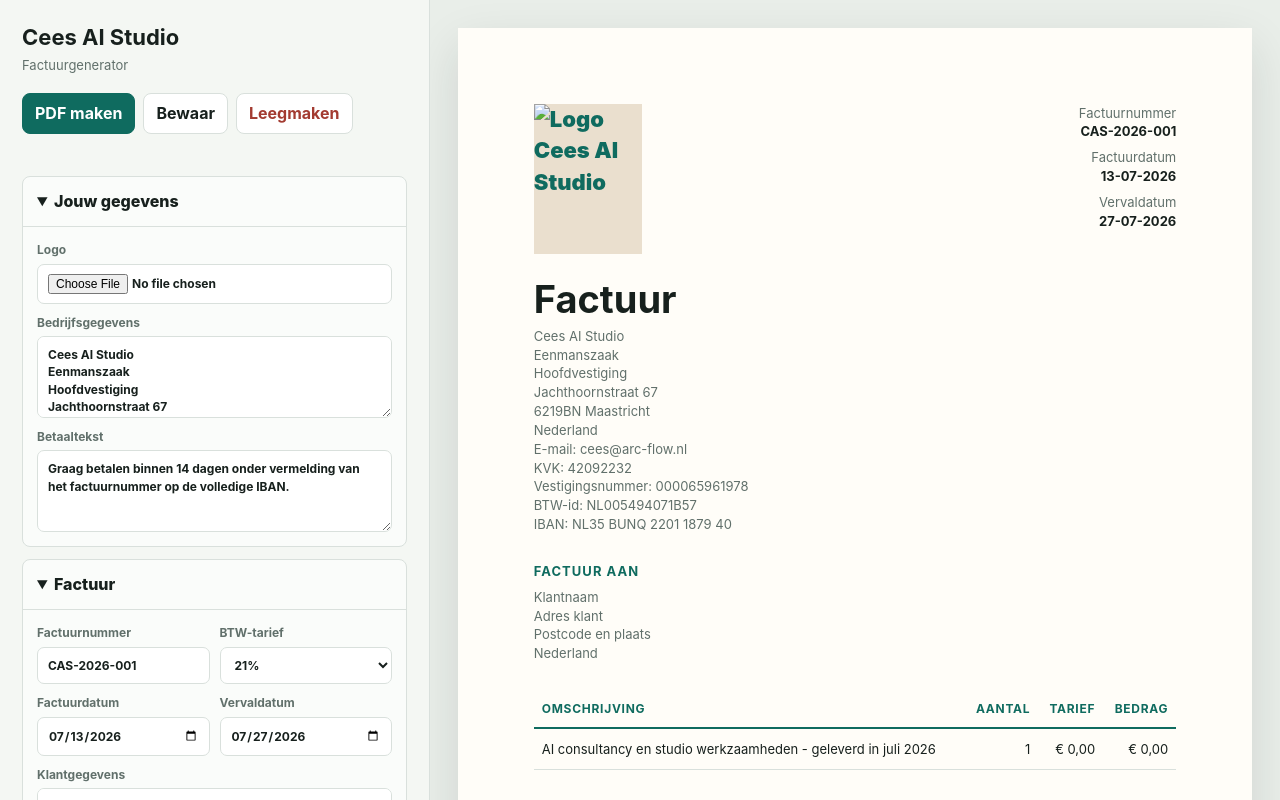
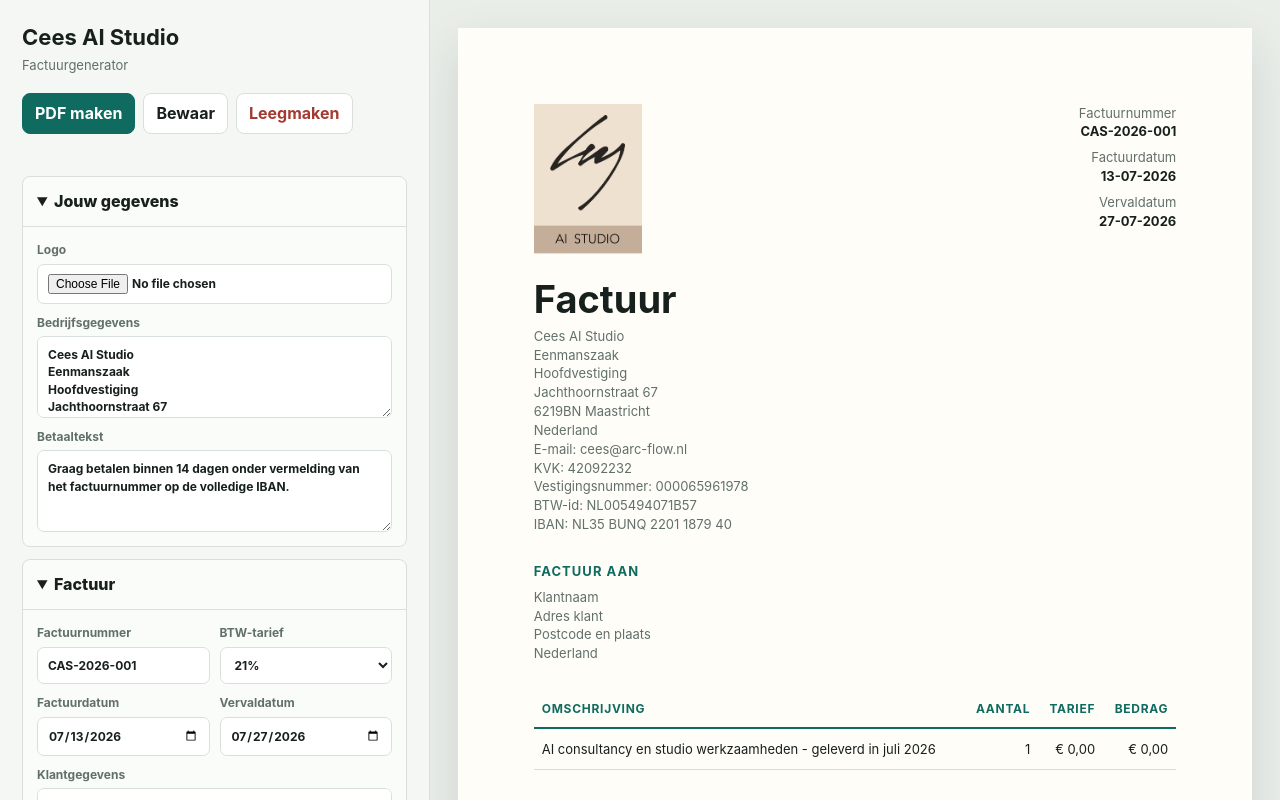
Before and after one commit to ceesoddens-bit/FactuurMaker, a plain HTML site: page index.html in a window 1280 px wide. Drawn offline with Linux system fonts and the light colour scheme.

Commit message:
Fix logo path

```diff
--- a/index.html
+++ b/index.html
@@ -518,7 +518,7 @@ Adres klant
 Postcode en plaats
 Nederland`,
       notes: 'Dank voor de opdracht en het vertrouwen.',
-      logo: 'assets/cees-ai-studio-logo-factuur.png',
+      logo: 'cees-ai-studio-logo-factuur.png',
       lines: [
         { description: 'AI consultancy en studio werkzaamheden - geleverd in juli 2026', quantity: 1, rate: 0 }
       ]
```
